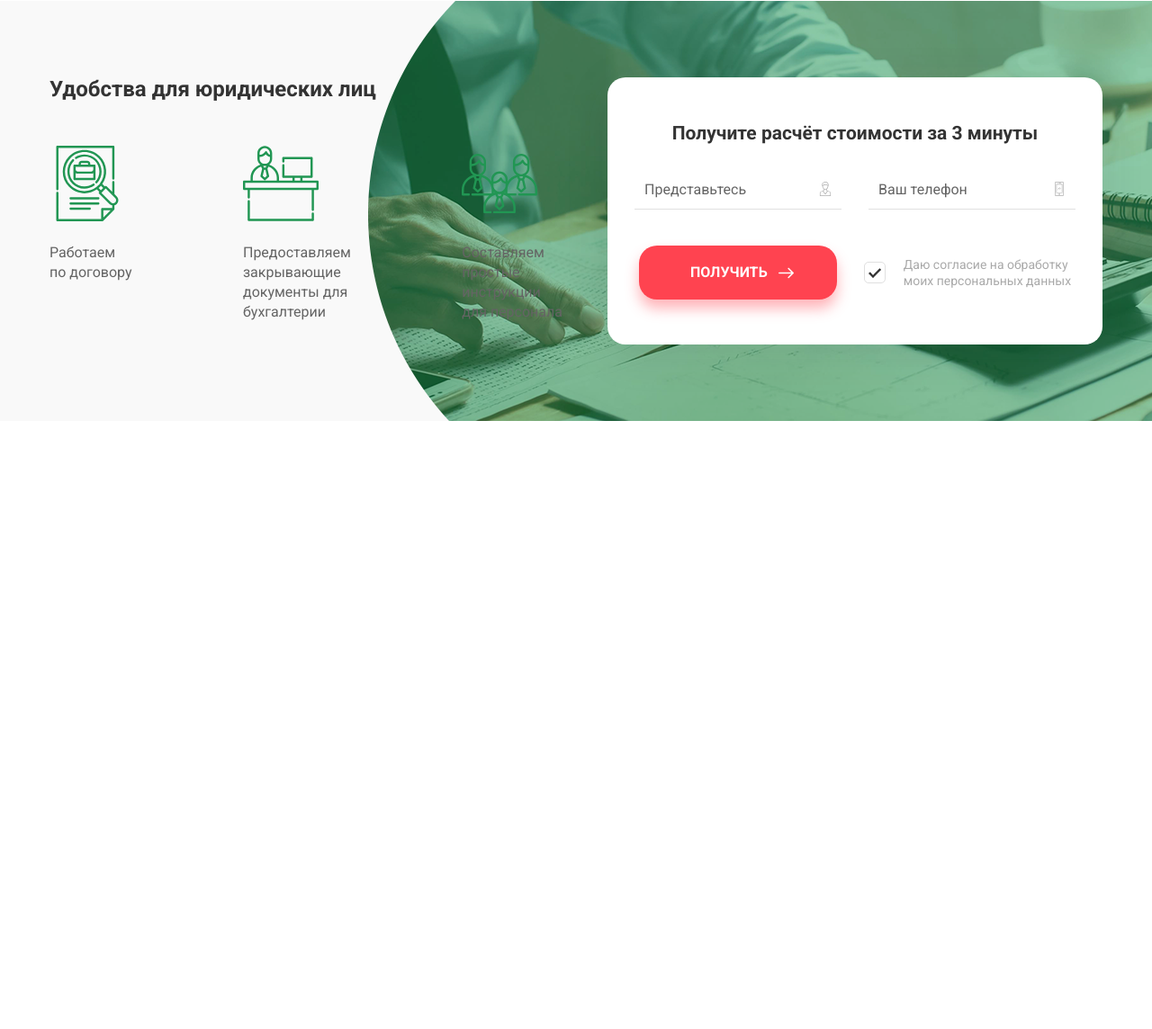
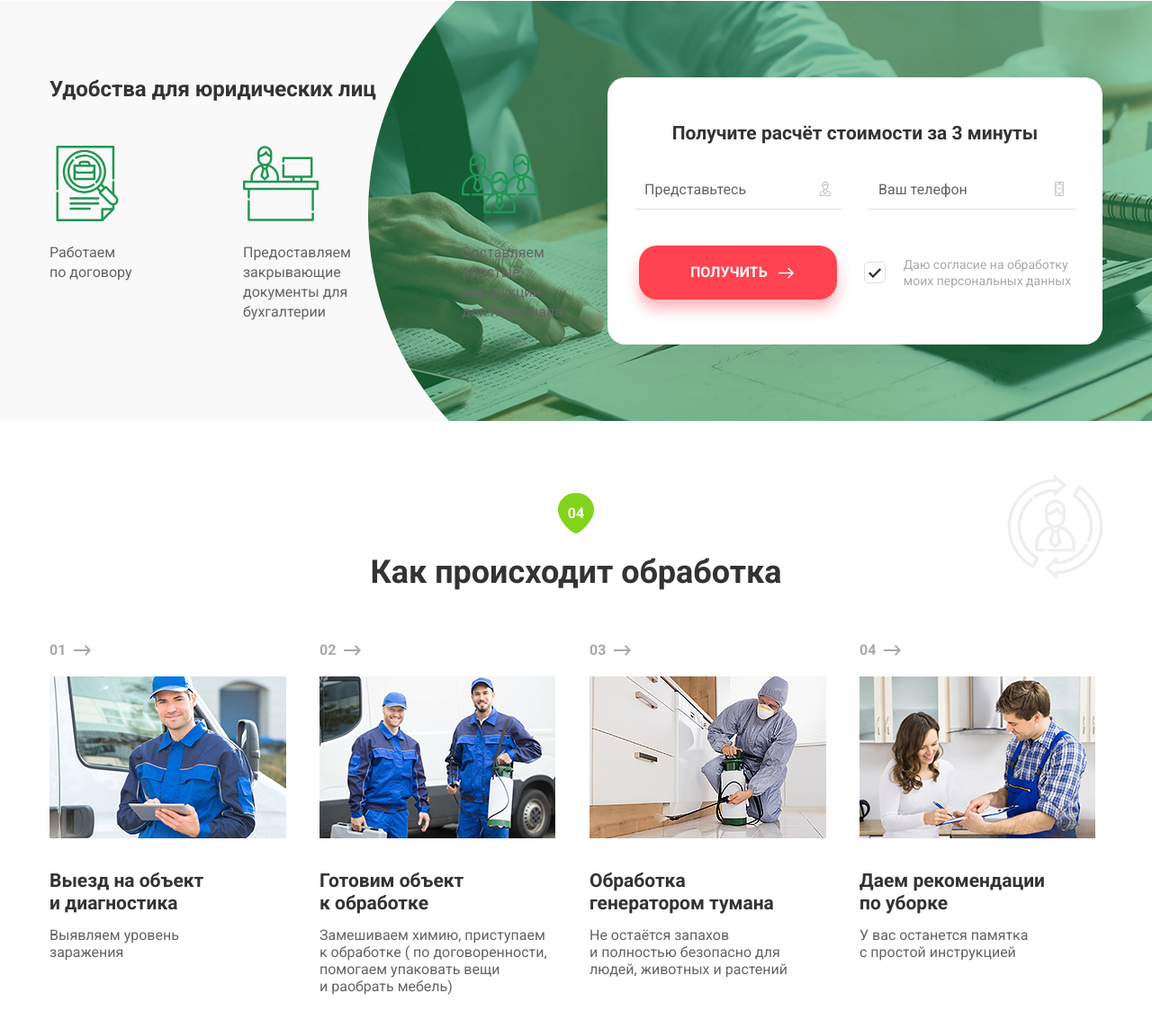
Before and after one commit to alexandr96b/sos.dez, a plain HTML site: page index.html in a window 1280 px wide. Shown: the part 3465-4609 px from the top of the page at 90% size. Before the commit the page ends 3933 px from the top, so only its background shows below. Drawn offline with nearby package versions, Linux system fonts and the light colour scheme; some packages are replaced by stand-ins of ours.

Commit message:
add section desc

```diff
--- a/css/style.css
+++ b/css/style.css
@@ -897,6 +897,7 @@ section{
 	background: #c5ced9;
 	border-radius: 20px 0px;
 	overflow: hidden;
+	box-shadow: 0 10px 15px rgba(51, 51, 51, 0.1);
 	margin: 0 0 25px 0;
 }
 .b-services-item__img img{
@@ -908,12 +909,6 @@ section{
 	line-height: 18px;
 	font-weight: 400;
 }
-#map{
-	width: 100%;
-	height: 500px;
-}
-
-
 /* -------------- b-wrap -------------- */
 .b-wrap{
 	padding: 85px 0;
@@ -999,3 +994,61 @@ section{
 .b-form-row .b-checkbox{
 	margin: 0;
 }
+/* -------------- b-desc -------------- */
+.b-desc{
+	background: #ffffff;
+	padding: 80px 0;
+	-webkit-box-sizing: border-box;
+	-moz-box-sizing: border-box;
+	box-sizing: border-box;
+}
+.b-desc-item{
+
+}
+.b-desc-item__number{
+	display: flex;
+	justify-content: flex-start;
+	align-items: center;
+	margin: 0 0 20px 0;
+}
+.b-desc-item__number span{
+	display: block;
+	margin: 0 9px 0 0;
+	color: darkgrey;
+	font-size: 16px;
+	line-height: 18px;
+	font-weight: 700;
+	text-transform: uppercase;
+}
+.b-desc-item__arrow{
+	background: url(../images/b-desc-item____arrow.png) no-repeat;
+	width: 19px;
+	height: 12px;
+}
+.b-desc-item__img{
+	margin: 0 0 35px 0;
+}
+.b-desc-item__text{
+
+}
+.b-desc-item__text b{
+	display: block;
+	color: #333;
+	font-size: 21px;
+	line-height: 25px;
+	font-weight: 700;
+	margin: 0 0 13px 0;
+}
+.b-desc-item__text p{
+	color: #646464;
+	font-size: 16px;
+	line-height: 19px;
+	font-weight: 400;
+	margin: 0;
+}
+
+/* -------------- b-footer -------------- */
+#map{
+	width: 100%;
+	height: 500px;
+}
--- a/index.html
+++ b/index.html
@@ -556,6 +556,106 @@ modal-modal-callback
 		</section>
 		<!-- end b-wrap -->
 
+		<!-- begin b-desc -->
+		<section class="b-desc">
+			<div class="b-section-img">
+				<img src="images/employee.svg" alt="">
+			</div>
+			<div class="b-nav">
+				<div class="b-nav__wrap">
+					<a href="" class="b-nav__arrow btn-prev"></a>
+					<div class="b-section-number">04</div>
+					<a href="" class="b-nav__arrow btn-next"></a>
+				</div>
+			</div>
+			<div class="container">
+				<div class="row">
+					<div class="col-xl">
+						<div class="b-title">
+							<div class="b-title-number">04</div>
+							<h2 class="b-title-item">Как происходит обработка</h2>
+						</div>
+					</div>
+				</div>
+				<div class="b-desc-content">
+					<div class="row">
+						<div class="col-xl-3 col-lg-3 col-md-6 col-sm-6">
+							<div class="b-desc-item">
+								<div class="b-desc-item__number">
+									<span>01</span>
+									<div class="b-desc-item__arrow"></div>
+								</div>
+								<div class="b-desc-item__img">
+									<img src="images/b-desc-item__img.jpg" alt="">
+								</div>
+								<div class="b-desc-item__text">
+									<b>Выезд на объект <br/>
+									и диагностика</b>
+									<p>Выявляем уровень <br/>
+									заражения</p>
+								</div>
+							</div>
+						</div>
+						<div class="col-xl-3 col-lg-3 col-md-6 col-sm-6">
+							<div class="b-desc-item">
+								<div class="b-desc-item__number">
+									<span>02</span>
+									<div class="b-desc-item__arrow"></div>
+								</div>
+								<div class="b-desc-item__img">
+									<img src="images/b-desc-item__img2.jpg" alt="">
+								</div>
+								<div class="b-desc-item__text">
+									<b>Готовим объект <br/>
+									к обработке</b>
+									<p>Замешиваем химию, приступаем <br/>
+									к обработке ( по договоренности, <br/>
+									помогаем упаковать вещи <br/>
+									и раобрать мебель)</p>
+								</div>
+							</div>
+						</div>
+						<div class="col-xl-3 col-lg-3 col-md-6 col-sm-6">
+							<div class="b-desc-item">
+								<div class="b-desc-item__number">
+									<span>03</span>
+									<div class="b-desc-item__arrow"></div>
+								</div>
+								<div class="b-desc-item__img">
+									<img src="images/b-desc-item__img3.jpg" alt="">
+								</div>
+								<div class="b-desc-item__text">
+									<b>Обработка <br/>
+									генератором тумана</b>
+									<p>Не остаётся запахов <br/>
+									и полностью безопасно для <br/>
+									людей, животных и растений</p>
+								</div>
+							</div>
+						</div>
+						<div class="col-xl-3 col-lg-3 col-md-6 col-sm-6">
+							<div class="b-desc-item">
+								<div class="b-desc-item__number">
+									<span>04</span>
+									<div class="b-desc-item__arrow"></div>
+								</div>
+								<div class="b-desc-item__img">
+									<img src="images/b-desc-item__img4.jpg" alt="">
+								</div>
+								<div class="b-desc-item__text">
+									<b>Даем рекомендации <br/>
+									по уборке</b>
+									<p>У вас останется памятка <br/>
+									с простой инструкцией</p>
+								</div>
+							</div>
+						</div>
+					</div>
+				</div>
+			</div>
+		</section>
+		<!-- end b-desc -->
+
 		<!-- begin b-footer -->
 		<footer class="b-footer">
 
```
Also changed, not shown: images/b-desc-item____arrow.png (added), images/b-desc-item__img.jpg (added), images/b-desc-item__img2.jpg (added), images/b-desc-item__img3.jpg (added), images/b-desc-item__img4.jpg (added), images/employee.svg (added).
